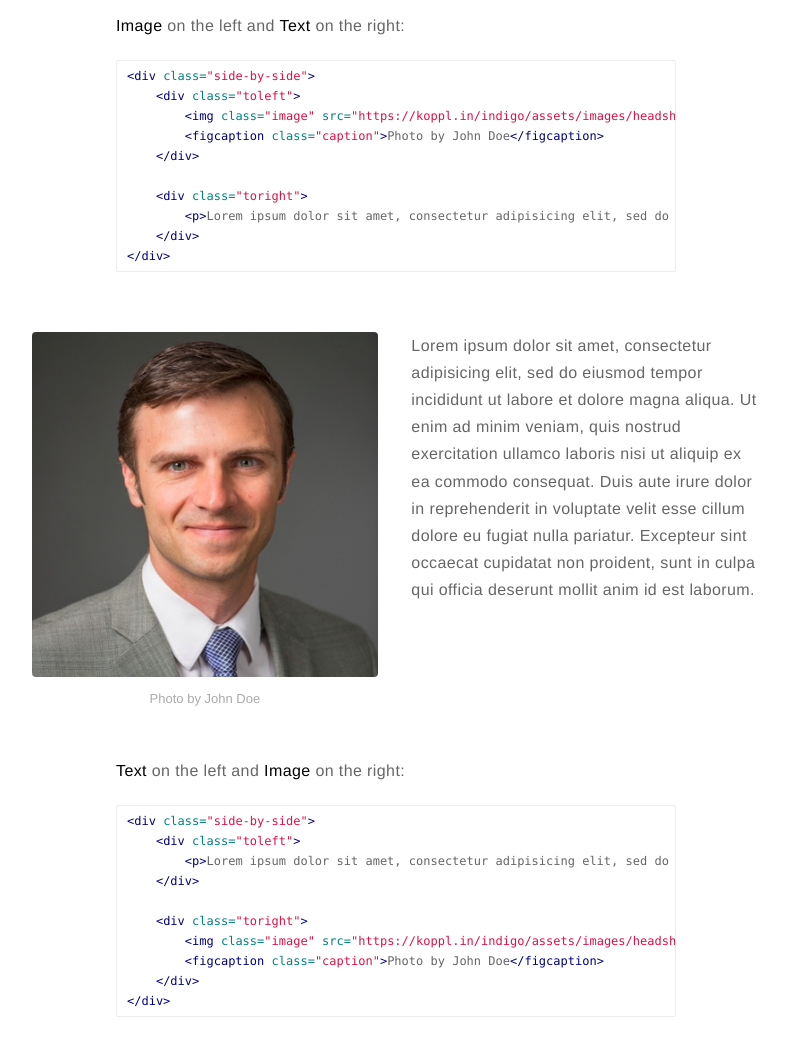
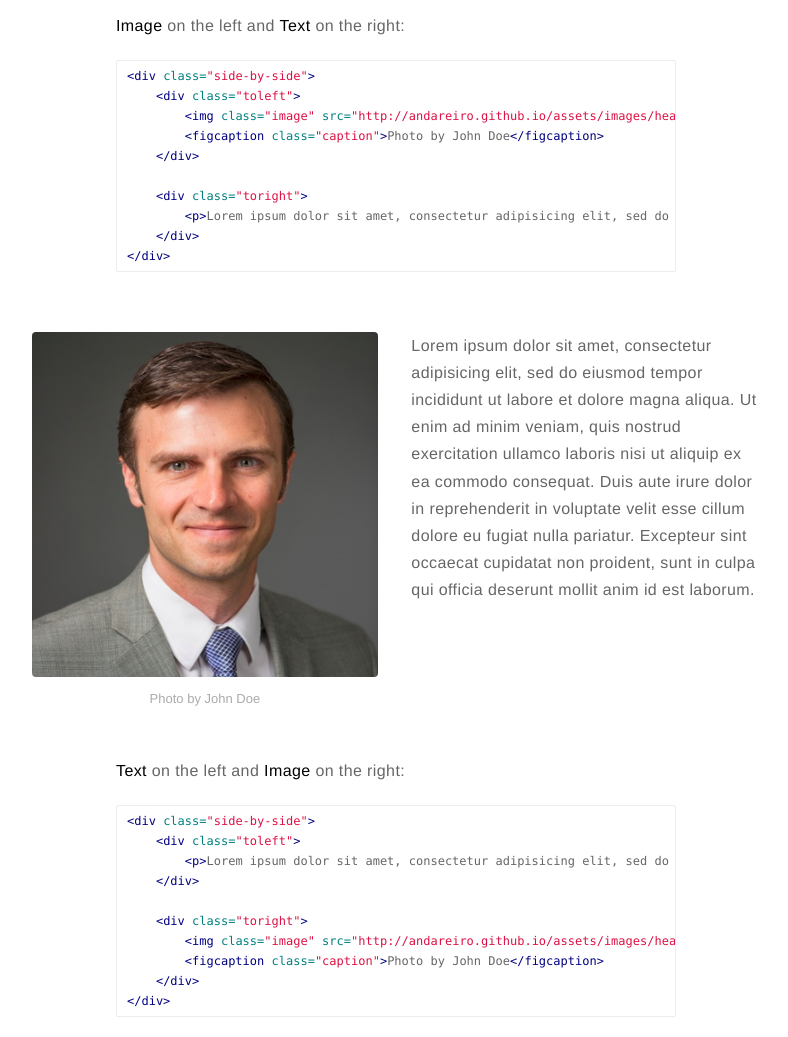
Before and after one commit to andareiro/andareiro.github.io, a Jekyll site: the page built from _posts/2015-02-24-markdown-extra-components.markdown, in a window 1280 px wide and 1400 px high, scrolled down 1068 px. Shown: the part 151-1188 px from the top of the window, without its empty margins (244-1032 px from the left). Built offline with Jekyll 4.4.1, drawn with Linux system fonts in a browser that asks for light colours; part of the change alters nothing that is shown.

Commit message:
corrected homepage address

```diff
--- a/_config.yml
+++ b/_config.yml
@@ -16,8 +16,8 @@ resume: true
 resume-external: false
 resume-url: assets/resume_december_2017.pdf
 
-url: https://koppl.in/indigo
-# your url: http://andareiro.github.io
+# url: https://koppl.in/indigo
+url: http://andareiro.github.io
 
 permalink: /:title/
 
```
